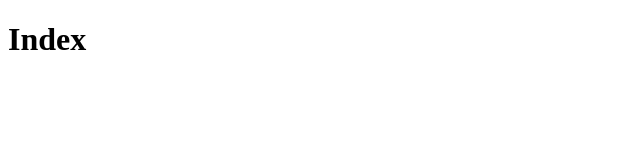
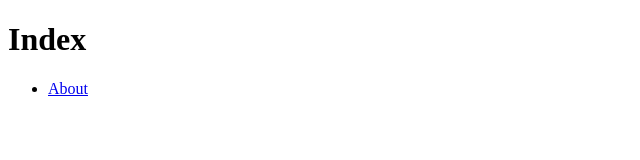
Before and after one commit to olsenjames1116/basicInformationalSite, a website: page index.html in a window 1280 px wide. Shown: the full height of the page, 0-640 px from the left. Drawn offline with Linux system fonts and the light colour scheme.

Commit message:
Display link to About page on Index page
This is used to test routing to the About page for future additions to
other pages.

```diff
--- a/index.html
+++ b/index.html
@@ -7,5 +7,8 @@
 	</head>
 	<body>
 		<h1>Index</h1>
+		<ul>
+			<li><a href="/about">About</a></li>
+		</ul>
 	</body>
 </html>
```
